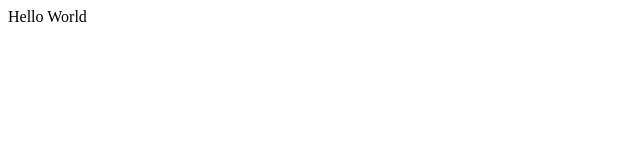
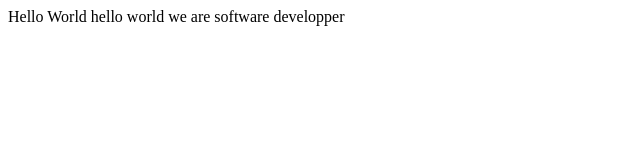
Before and after one commit to indigodavid/microverse-david-ben, a plain HTML site: page index.html in a window 1280 px wide. Shown: the whole page, without its empty margins (0-640 px from the left). Drawn offline with Linux system fonts and the light colour scheme.

Commit message:
Second line added

```diff
--- a/index.html
+++ b/index.html
@@ -9,6 +9,7 @@
   <body>
     <script src="https://cdn.freecodecamp.org/testable-projects-fcc/v1/bundle.js"></script>
     Hello World
+    hello world we are software developper
     <!--
 
     Hello Camper!
```
